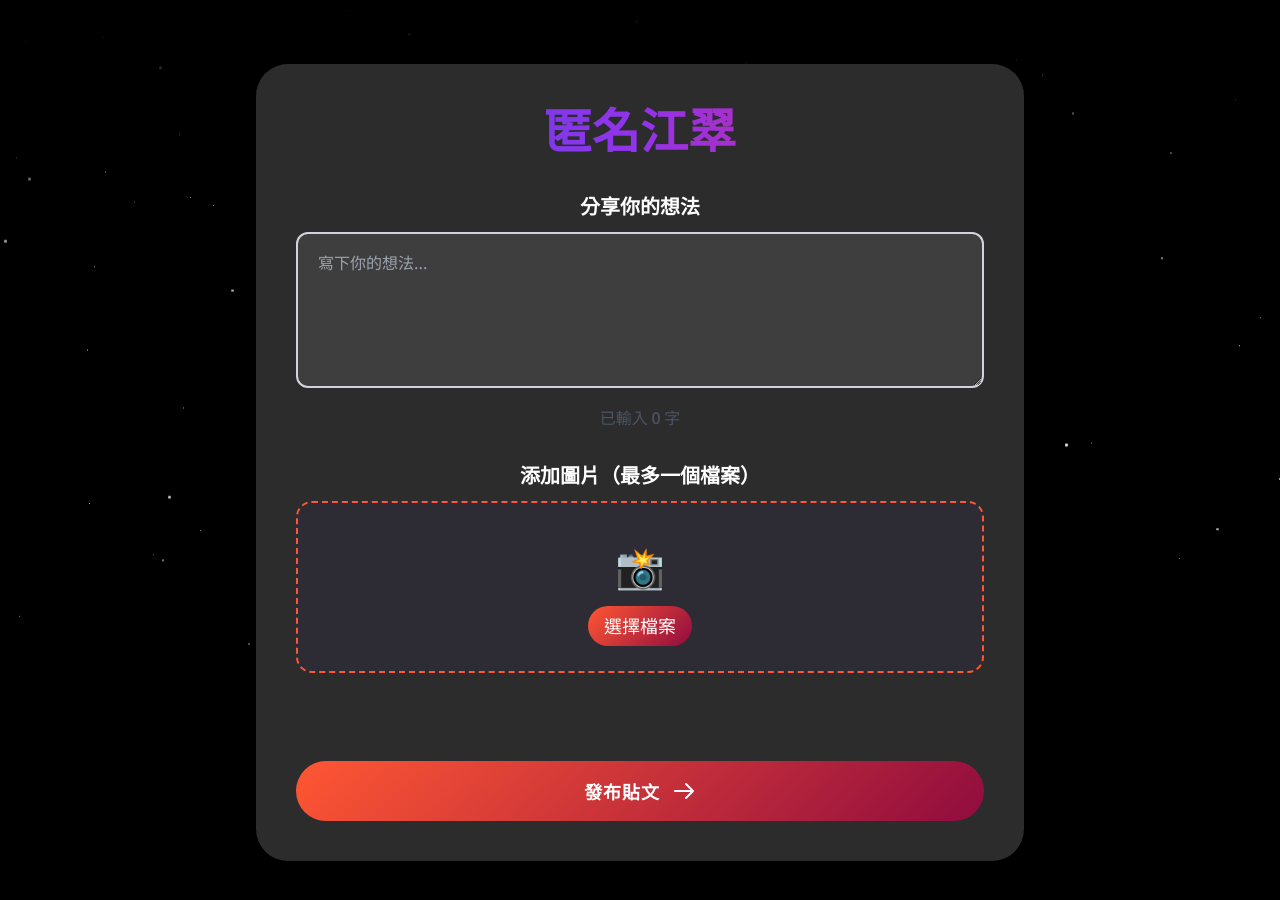
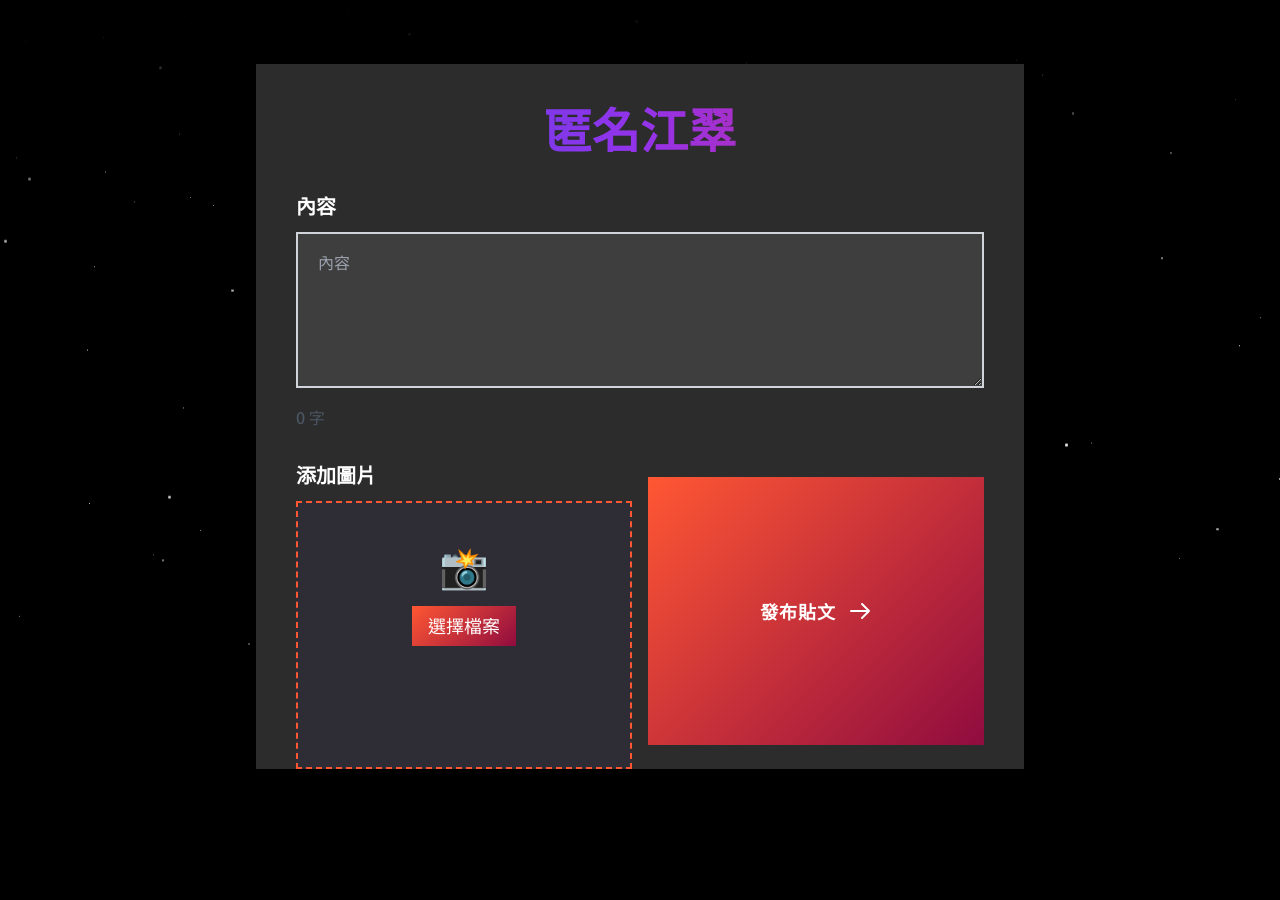
Before and after one commit to ctjh113/ctjh, a plain HTML site: page index.html in a window 1280 px wide. After the commit the page ends 865 px from the top, so only its background shows below. Drawn offline with nearby package versions, Linux system fonts and the light colour scheme.

Commit message:
Add files via upload

```diff
--- a/index.html
+++ b/index.html
@@ -65,10 +65,11 @@
 
     .card {
         background-color: var(--card-background);
-        border-radius: 2rem;
+        border-radius: 0;
         box-shadow: 0 25px 50px -12px rgba(0, 0, 0, 0.15);
         backdrop-filter: blur(10px);
         transition: all 0.4s ease;
+        margin-bottom: 1rem;
     }
 
     .card:hover {
@@ -94,9 +95,10 @@
     textarea, input[type="text"] {
         background-color: var(--input-background);
         border: 2px solid var(--input-border);
-        border-radius: 1rem;
+        border-radius: 0;
         transition: all 0.4s ease;
         font-size: 1.1rem;
+        margin-bottom: 1rem;
     }
 
     textarea:focus, input[type="text"]:focus {
@@ -110,10 +112,11 @@
         background: var(--button-gradient);
         color: white;
         transition: all 0.4s cubic-bezier(0.4, 0, 0.2, 1);
-        border-radius: 2rem; /* 圓角 */
+        border-radius: 0;
         font-weight: 600;
         letter-spacing: 0.05em;
         text-transform: uppercase;
+        margin-top: 1rem;
     }
 
     .submit-button:hover {
@@ -127,7 +130,7 @@
 
     @media (max-width: 640px) {
         .card {
-            border-radius: 1.5rem;
+            border-radius: 0;
         }
     }
 
@@ -142,7 +145,7 @@
         width: 100%;
         height: 120px;
         object-fit: cover;
-        border-radius: 1rem;
+        border-radius: 0;
         box-shadow: 0 4px 6px -1px rgba(0, 0, 0, 0.1);
         transition: all 0.3s ease;
     }
@@ -154,11 +157,12 @@
 
     .media-upload-area {
         border: 2px dashed var(--primary-color);
-        border-radius: 1rem;
+        border-radius: 0;
         padding: 2rem;
         text-align: center;
         transition: all 0.3s ease;
         background: rgba(79, 70, 229, 0.05);
+        margin-bottom: 1rem;
     }
 
     .media-upload-area:hover {
@@ -176,7 +180,7 @@
         background: var(--button-gradient);
         color: white;
         padding: 0.5rem 1rem;
-        border-radius: 2rem; /* 圓角 */
+        border-radius: 0;
         font-weight: 600;
         transition: all 0.3s ease;
         cursor: pointer;
@@ -232,18 +236,17 @@
             <div class="card p-10 mb-8">
                 <h1 class="text-5xl font-bold text-center mb-10 bg-clip-text text-transparent bg-gradient-to-r from-indigo-600 via-purple-600 to-pink-600">匿名江翠</h1>
 
-                <form id="postForm" class="space-y-8 text-center">
-
-
+                <form id="postForm" class="space-y-8">
                     <div>
-                        <label for="postContent" class="block text-xl font-semibold mb-3">分享你的想法</label>
-                        <textarea id="postContent" name="postContent" rows="5" class="w-full px-5 py-4 rounded-xl mx-auto border-2 border-gray-300 focus:border-indigo-500 focus:ring-2 focus:ring-indigo-200 transition duration-300 ease-in-out transform hover:scale-105" placeholder="寫下你的想法..."></textarea>
-                        <p id="charCount" class="mt-3 text-base text-gray-600 font-medium">已輸入 0 字</p>
+                        <label for="postContent" class="block text-xl font-semibold mb-3">內容</label>
+                        <textarea id="postContent" name="postContent" rows="5" class="w-full px-5 py-4 mx-auto border-2 border-gray-300 focus:border-indigo-500 focus:ring-2 focus:ring-indigo-200 transition duration-300 ease-in-out transform hover:scale-105" placeholder="內容"></textarea>
+                        <p id="charCount" class="mt-3 text-base text-gray-600 font-medium">0 字</p>
                     </div>
 
+                    <div class="grid grid-cols-2 gap-4">
                         <div>
-                        <label class="block text-xl font-semibold mb-3">添加圖片（最多一個檔案）</label>
-                        <div class="media-upload-area">
+                            <label class="block text-xl font-semibold mb-3">添加圖片</label>
+                            <div class="media-upload-area h-full">
                                 <div class="upload-icon">📸</div>
                                 <label class="cursor-pointer upload-button">
                                     <span class="text-lg font-medium">選擇檔案</span>
@@ -254,12 +257,13 @@
                         </div>
 
                         <div>
-                        <button type="submit" id="submitButton" class="submit-button w-full py-4 px-8 text-lg font-bold flex items-center justify-center space-x-3 background-animation">
+                            <button type="submit" id="submitButton" class="submit-button w-full h-full py-4 px-8 text-lg font-bold flex items-center justify-center space-x-3 background-animation">
                                 <span>發布貼文</span>
                                 <svg class="h-6 w-6" fill="none" stroke="currentColor" viewBox="0 0 24 24">
                                     <path stroke-linecap="round" stroke-linejoin="round" stroke-width="2" d="M14 5l7 7m0 0l-7 7m7-7H3"/>
                                 </svg>
                             </button>
+                        </div>
                     </div>
                 </form>
             </div>
@@ -318,7 +322,7 @@
             reader.onload = function(e) {
                 const mediaElement = document.createElement('img');
                 mediaElement.src = e.target.result;
-                mediaElement.classList.add('w-full', 'h-full', 'object-cover', 'rounded-xl', 'shadow-lg', 'transition-all');
+                mediaElement.classList.add('w-full', 'h-full', 'object-cover', 'shadow-lg', 'transition-all');
                 const deleteButton = createDeleteButton();
                 const container = document.createElement('div');
                 container.classList.add('relative');
@@ -333,7 +337,7 @@
     function createDeleteButton() {
         const deleteButton = document.createElement('button');
         deleteButton.innerHTML = '×';
-        deleteButton.classList.add('absolute', 'top-2', 'right-2', 'bg-red-500', 'text-white', 'rounded-full', 'w-8', 'h-8', 'flex', 'items-center', 'justify-center', 'text-xl', 'font-bold', 'hover:bg-red-600', 'transition-colors', 'shadow-lg');
+        deleteButton.classList.add('absolute', 'top-2', 'right-2', 'bg-red-500', 'text-white', 'w-8', 'h-8', 'flex', 'items-center', 'justify-center', 'text-xl', 'font-bold', 'hover:bg-red-600', 'transition-colors', 'shadow-lg');
         deleteButton.addEventListener('click', function(e) {
             e.preventDefault();
             this.parentElement.remove();
@@ -389,7 +393,7 @@
             submitButton.classList.add('bg-green-500');
 
             const message = document.createElement('div');
-            message.className = 'mt-4 p-4 bg-green-50 text-green-700 rounded-xl text-center fade-in font-medium';
+            message.className = 'mt-4 p-4 bg-green-50 text-green-700 text-center fade-in font-medium';
             message.textContent = '請耐心等待審核';
             this.insertAdjacentElement('afterend', message);
 
```
Lines whose indentation alone changed are shown as unchanged.
